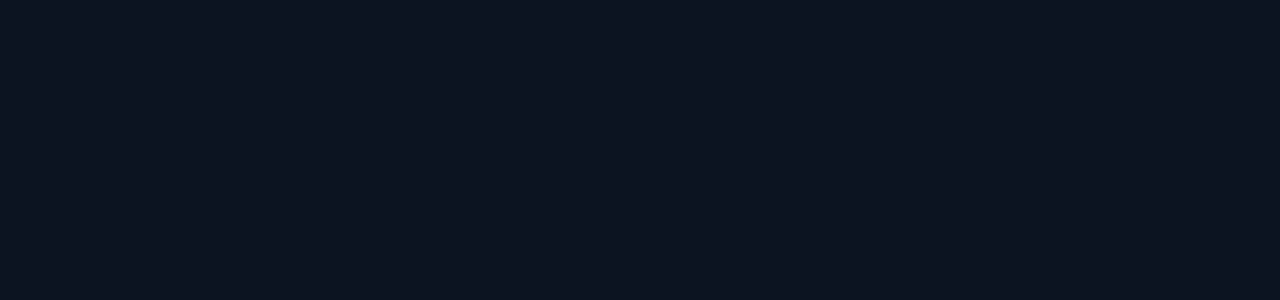
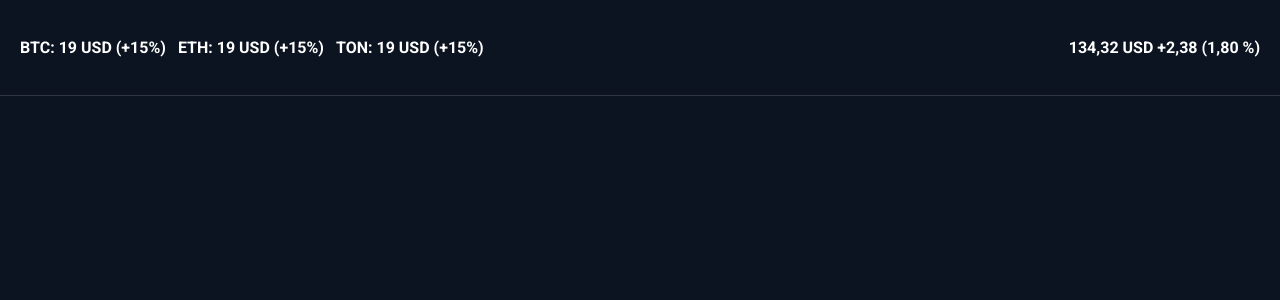
Before and after one commit to ShkorDanila/currency-app-test, a React (Vite) app: page / in a window 1280 px wide. Shown: the top 300 px of the page. Built offline with nearby package versions, Linux system fonts and the light colour scheme.

Commit message:
feat: added header markup

```diff
--- a/src/Layout/Layout.tsx
+++ b/src/Layout/Layout.tsx
@@ -1,13 +1,12 @@
-import { Outlet } from "react-router-dom";
 import Header from "../components/Header";
+import LayoutWrapper from "../components/LayoutWrapper";
+import MainBlock from "../components/MainBlock";
 
 export default function Layout() {
   return (
-    <div className=" flex flex-col w-screen h-screen bg-[#0d1421]">
+    <LayoutWrapper>
       <Header/>
-      <main>
-        <Outlet></Outlet>
-      </main>
-    </div>
+      <MainBlock/>
+    </LayoutWrapper>
   )
 }
--- /dev/null
+++ b/src/components/AssetsPortfolio.tsx
@@ -0,0 +1,28 @@
+import { useState } from "react"
+import Modal from "./Modal"
+import HeaderText from "./HeaderText"
+
+export default function AssetsPortfolio () {
+
+    const [isModalVisible, setIsModalVisible] = useState(false)
+
+    const handleModalClick = () => {
+        setIsModalVisible((prev: boolean) => !prev)
+    }
+
+//     <div>
+//     <div className=" absolute cursor-pointer w-full h-full">
+//         <div className="focus:bg-black focus:w-56 focus:h-56"></div>
+//     </div>
+
+// </div>
+
+     return (
+        <div onClick={handleModalClick}>
+        <HeaderText>134,32 USD +2,38 (1,80 %)</HeaderText>
+        <Modal isVisible={isModalVisible} onClick={handleModalClick}>
+            Modal
+        </Modal>
+        </div>
+     )
+}
--- a/src/components/Header.tsx
+++ b/src/components/Header.tsx
@@ -1,7 +1,15 @@
+import AssetsPortfolio from "./AssetsPortfolio";
+import HeaderExRate from "./HeaderText";
+
 export default function Header () {
     return (
-        <header>
-
+        <header className="w-full h-24 border-b-[#323546] border-b-[1px] flex items-center justify-between px-5">
+            <div className="flex items-center justify-around gap-3">
+                <HeaderExRate>BTC: 19 USD (+15%)</HeaderExRate>
+                <HeaderExRate>ETH: 19 USD (+15%)</HeaderExRate>
+                <HeaderExRate>TON: 19 USD (+15%)</HeaderExRate>
+            </div>
+            <AssetsPortfolio/>
         </header>
     )
 }
--- /dev/null
+++ b/src/components/HeaderText.tsx
@@ -0,0 +1,11 @@
+import { Props } from "./configs"
+
+const HeaderText: React.FC<Props> = ({ children }) => {
+    return (
+    <div className="text-white font-semibold">
+        { children }
+    </div>
+    )
+}
+
+export default HeaderText
--- /dev/null
+++ b/src/components/LayoutWrapper.tsx
@@ -0,0 +1,11 @@
+import { Props } from "./configs"
+
+const LayoutWrapper: React.FC<Props> = ({ children}) => {
+    return (
+    <div className="flex flex-col w-screen h-screen bg-mainBackground font-Roboto">
+        { children }
+    </div>
+    )
+}
+
+export default LayoutWrapper
--- /dev/null
+++ b/src/components/MainBlock.tsx
@@ -0,0 +1,11 @@
+import { Outlet } from "react-router-dom"
+
+const MainBlock = () => {
+    return (
+        <main>
+            <Outlet/>
+        </main>
+    )
+}
+
+export default MainBlock
--- /dev/null
+++ b/src/components/Modal.tsx
@@ -0,0 +1,18 @@
+import { SyntheticEvent } from "react";
+import { Props } from "./configs"
+
+interface ModalProps extends Props {
+    isVisible: boolean;
+}
+
+const Modal: React.FC<ModalProps> = ({ children, isVisible }) => {
+    return isVisible ? (
+        <div className="absolute w-screen h-screen backdrop-blur-sm left-0 top-0 grid place-items-center">
+            <div className="bg-white p-5 rounded-xl grid place-items-center" onClick={(e: SyntheticEvent) => e.stopPropagation()}>
+                { children }
+            </div>
+        </div>
+    ) : null;
+}
+
+export default Modal
--- /dev/null
+++ b/src/components/configs.ts
@@ -0,0 +1,3 @@
+import { HTMLAttributes } from "react";
+
+export interface Props extends HTMLAttributes<HTMLElement> { children?: React.ReactNode };
--- a/src/index.css
+++ b/src/index.css
@@ -1,3 +1,5 @@
+@import url('https://fonts.googleapis.com/css2?family=Roboto:ital,wght@0,100;0,300;0,400;0,500;0,700;0,900;1,100;1,300;1,400;1,500;1,700;1,900&display=swap');
+
 @tailwind base;
 @tailwind components;
 @tailwind utilities;
--- a/tailwind.config.js
+++ b/tailwind.config.js
@@ -3,7 +3,14 @@
   content: ["./index.html", "./src/**/*.{js,ts,jsx,tsx}"],
   darkMode: ['class', '[data-mode="dark"]'],
   theme: {
-    extend: {},
+    extend: {
+      fontFamily: {
+        Roboto: ["Roboto"],
+      },
+      backgroundColor: {
+        mainBackground: "#0d1421"
+      }
+    },
   },
   plugins: [],
 };
```
